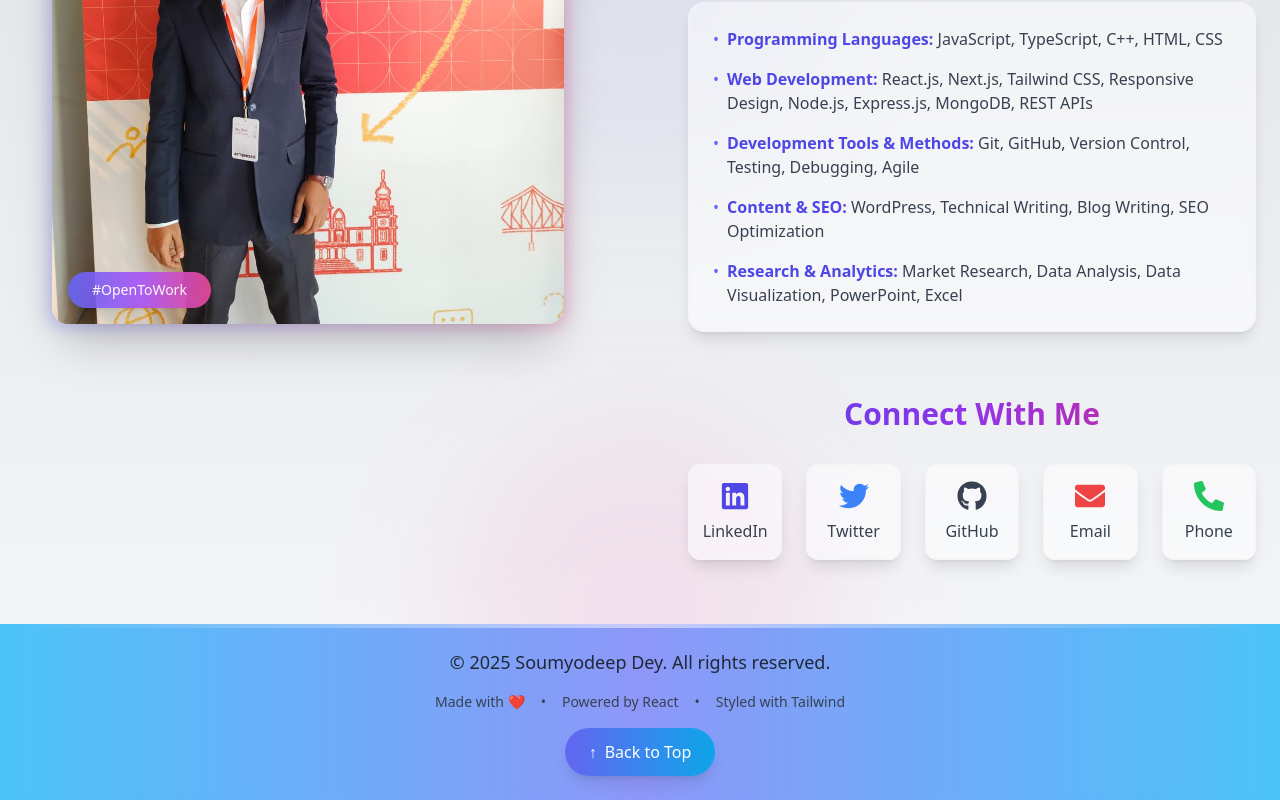
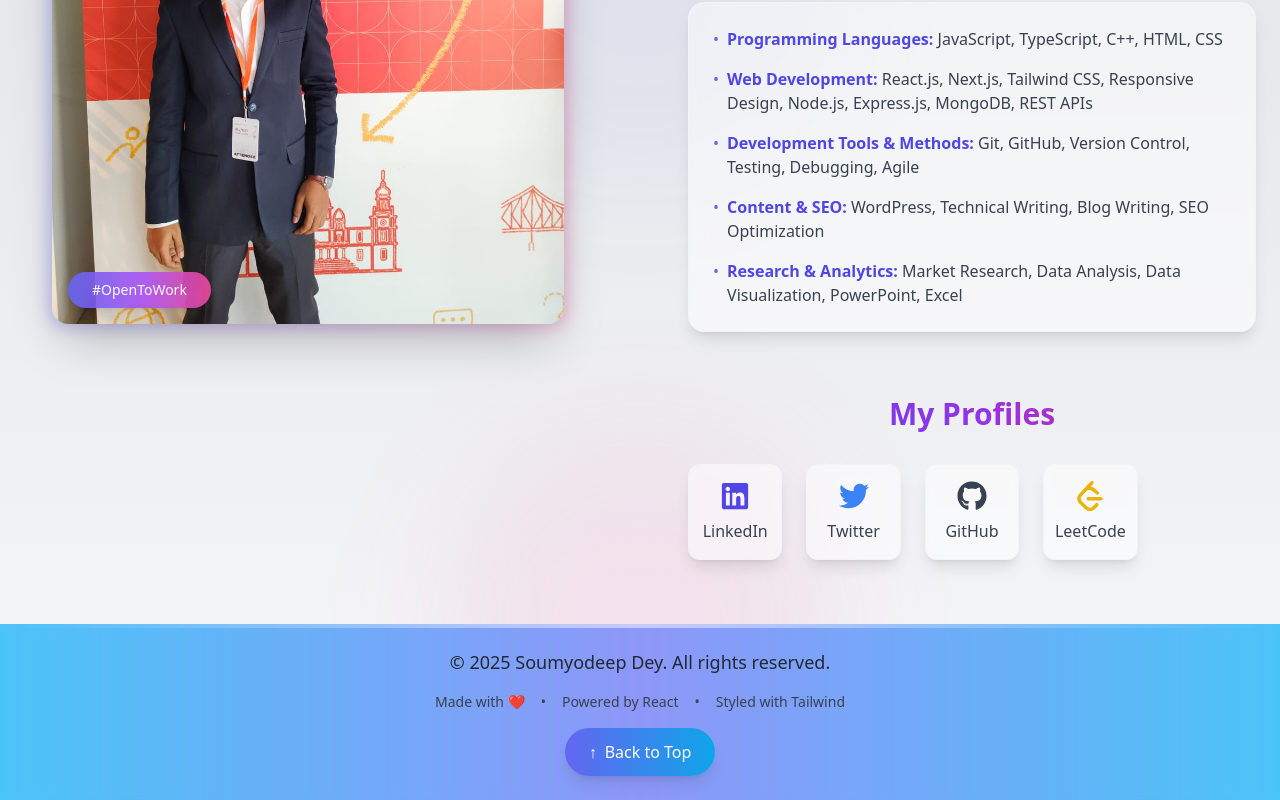
Before and after one commit to Soumyodeep-Dey/SD-portfolio, a React (Vite) app: page / in a window 1280 px wide. Shown: the part 734-1534 px from the top of the page. Built offline with nearby package versions, Linux system fonts and the light colour scheme.

Commit message:
added leetcode profile

```diff
--- a/src/components/Home/Home.jsx
+++ b/src/components/Home/Home.jsx
@@ -1,5 +1,6 @@
 import { useState } from 'react';
-import { FaLinkedin, FaTwitter, FaGithub, FaEnvelope, FaPhone } from 'react-icons/fa';
+import { FaLinkedin, FaTwitter, FaGithub } from 'react-icons/fa';
+import { SiLeetcode } from 'react-icons/si'; // Add this line
 
 const RESUME_LINK = import.meta.env.VITE_RESUME_LINK;
 
@@ -193,7 +194,7 @@ function Home() {
           {/* Social Links Section */}
           <div className="mt-12 md:mt-16">
             <h2 className="text-2xl md:text-3xl font-bold text-center mb-6 md:mb-8 bg-gradient-to-r from-indigo-600 via-purple-600 to-pink-600 dark:from-indigo-400 dark:via-purple-400 dark:to-pink-400 bg-clip-text text-transparent">
-              Connect With Me
+              My Profiles
             </h2>
             <div className="grid grid-cols-2 sm:grid-cols-3 md:grid-cols-5 gap-4 md:gap-6">
               <a
@@ -224,21 +225,14 @@ function Home() {
                 </span>
               </a>
               <a
-                href="mailto:soumyodeepdey2003@gmail.com"
-                className="group flex flex-col items-center p-3 md:p-4 rounded-xl bg-white/50 dark:bg-gray-800/50 backdrop-blur-sm shadow-lg hover:shadow-xl transition-all duration-300 hover:-translate-y-1 border border-gray-100 dark:border-gray-700 hover:border-indigo-200 dark:hover:border-indigo-700 hover:bg-white/80 dark:hover:bg-gray-800/80"
+                href="https://leetcode.com/u/SOUMYODEEP_DEY/"
+                className="group flex flex-col items-center p-3 md:p-4 rounded-xl bg-white/50 dark:bg-gray-800/50 backdrop-blur-sm shadow-lg hover:shadow-xl transition-all duration-300 hover:-translate-y-1 border border-gray-100 dark:border-gray-700 hover:border-yellow-200 dark:hover:border-yellow-700 hover:bg-white/80 dark:hover:bg-gray-800/80"
+                target="_blank"
+                rel="noopener noreferrer"
               >
-                <FaEnvelope className="text-red-500 text-2xl md:text-3xl mb-2 group-hover:scale-110 group-hover:text-red-700 dark:text-red-400 dark:group-hover:text-red-300 transition-all duration-300" />
-                <span className="text-sm md:text-base text-gray-700 dark:text-gray-300 group-hover:text-red-700 dark:group-hover:text-red-300 transition-colors duration-300">
-                  Email
-                </span>
-              </a>
-              <a
-                href="tel:09836545284"
-                className="group flex flex-col items-center p-3 md:p-4 rounded-xl bg-white/50 dark:bg-gray-800/50 backdrop-blur-sm shadow-lg hover:shadow-xl transition-all duration-300 hover:-translate-y-1 border border-gray-100 dark:border-gray-700 hover:border-indigo-200 dark:hover:border-indigo-700 hover:bg-white/80 dark:hover:bg-gray-800/80"
-              >
-                <FaPhone className="text-green-500 text-2xl md:text-3xl mb-2 transform rotate-90 group-hover:scale-110 group-hover:text-green-700 dark:text-green-400 dark:group-hover:text-green-300 transition-all duration-300" />
-                <span className="text-sm md:text-base text-gray-700 dark:text-gray-300 group-hover:text-green-700 dark:group-hover:text-green-300 transition-colors duration-300">
-                  Phone
+                <SiLeetcode className="text-yellow-500 text-2xl md:text-3xl mb-2 group-hover:scale-110 group-hover:text-yellow-600 dark:text-yellow-400 dark:group-hover:text-yellow-300 transition-all duration-300" />
+                <span className="text-sm md:text-base text-gray-700 dark:text-gray-300 group-hover:text-yellow-600 dark:group-hover:text-yellow-300 transition-colors duration-300">
+                  LeetCode
                 </span>
               </a>
             </div>
```
